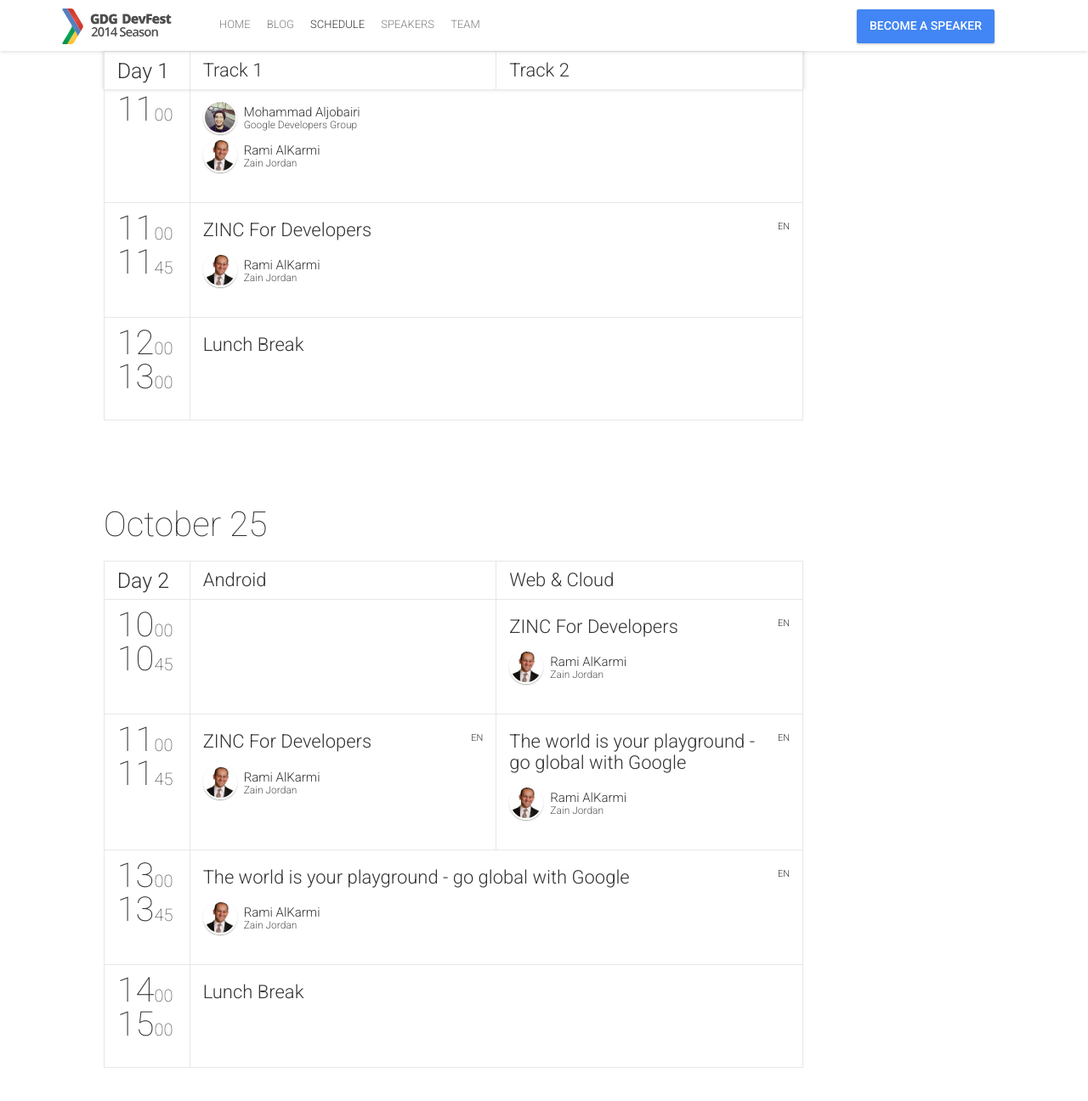
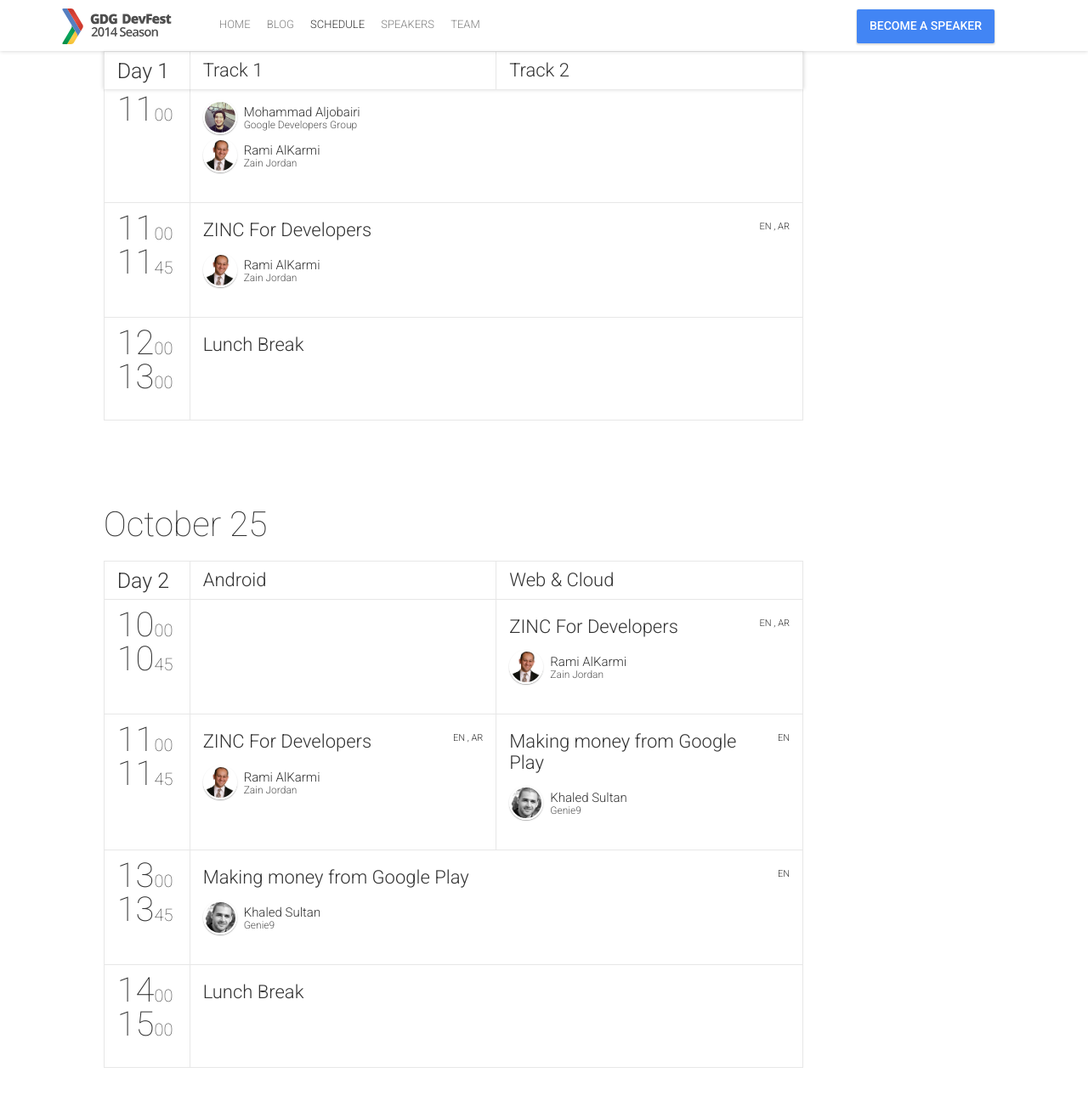
Before and after one commit to MhmdAljobairi/testgdg2, a Jekyll site: the page built from schedule.html, in a window 1280 px wide and 1400 px high, scrolled down 519 px. Shown: the top 1296 px of the window at 85% size. Built offline with Jekyll 4.4.1, drawn with Linux system fonts in a browser that asks for light colours; nearby versions of some CDN libraries; comment, search, counter and statistics services are not loaded.

Commit message:
init website31

```diff
--- a/_data/sessions.yml
+++ b/_data/sessions.yml
@@ -22,14 +22,14 @@
   description: "Android wear extends the Android platform to a new generation of wearable devices. The user experience is designed specifically for wearables. In this session you’ll see how to use the Android Wear SDK to build a connected cloud-powered application. Using Android Studio and it’s cloud extensions, you’ll see how to build an app that ‘listens’ for changes in stock prices, and notifies a wearable device. You’ll also see how to use voice controls on the device to trigger interactions with the app, such as buying or selling the stock after a notification. Call to action: Get the SDK and start building apps today!"
   subtype: presentation
   speakers: [4]
-  language: en
+  language: en , ar
   complexity: "Beginner"
 -
   id: 003
-  title: "The world is your playground - go global with Google"
+  title: "Making money from Google Play"
   description: "More than ever before, developing for global audience is a necessity than a luxury in today's world. Are you ready ... where to start? what does it entail? how do I do it? how to promote in local markets? This talk will address above questions for android, chrome and web developers. In our journey of the where, what and how, we will take an in-depth look at various internationalization and localization tools & strategies available to you."
   subtype: presentation
-  speakers: [4]
+  speakers: [7]
   language: en
   complexity: "Expert"
 -
```
